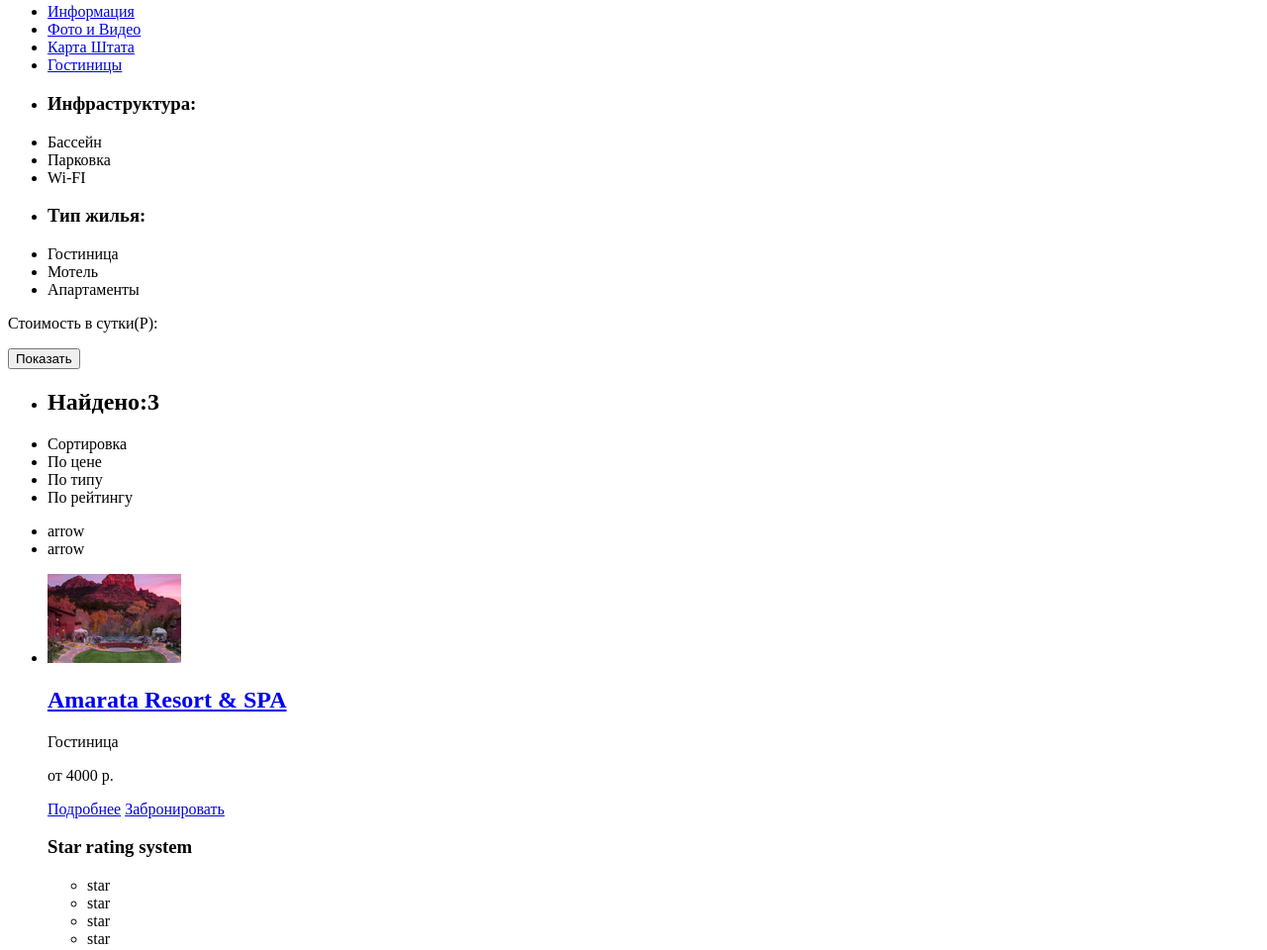
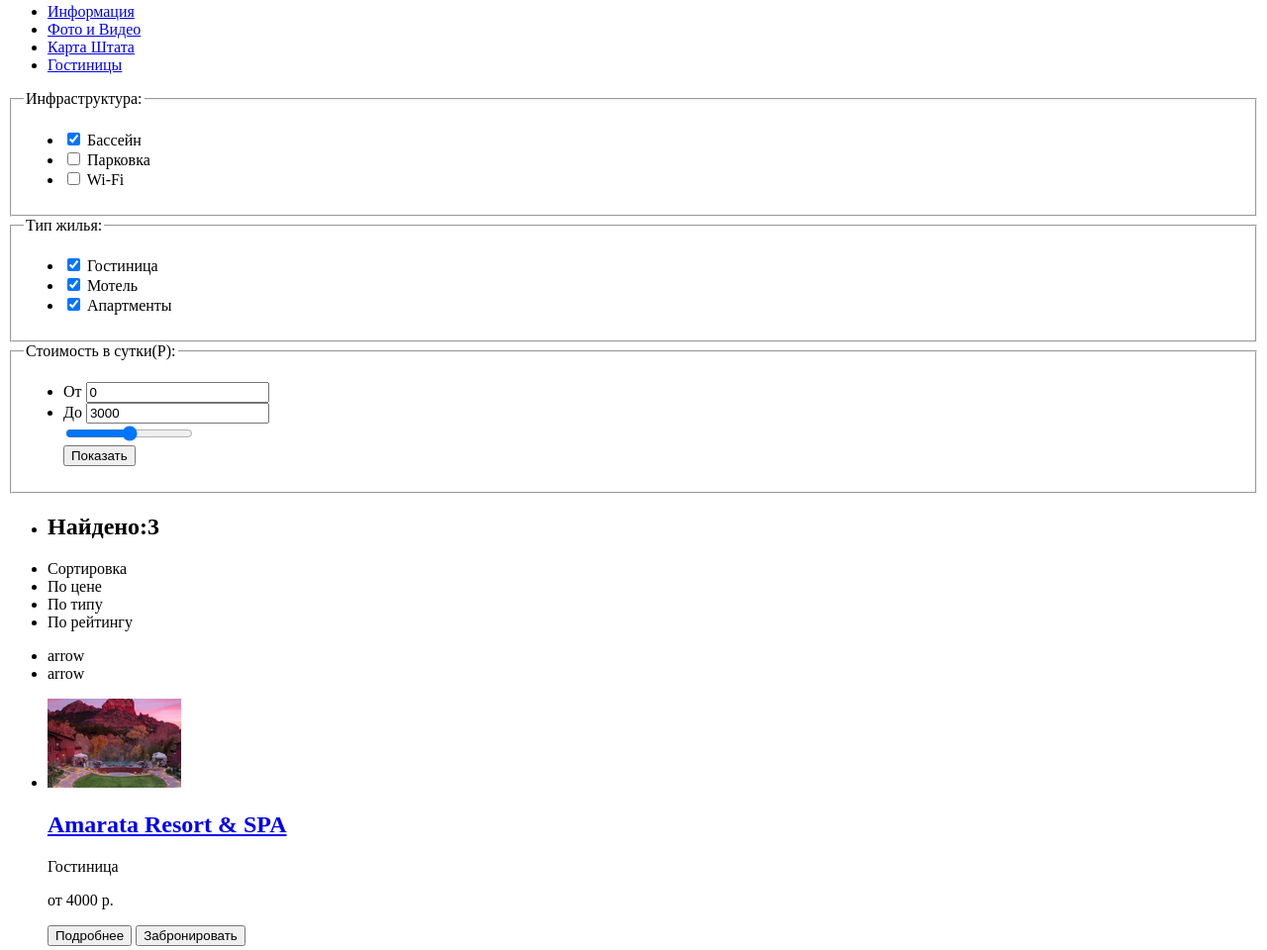
Before and after one commit to TatsianaNekrashevich/967265-sedona-26, a plain HTML site: page hotels.html in a window 1280 px wide. Shown: the part 666-1626 px from the top of the page at 99% size. Drawn offline with Linux system fonts and the light colour scheme.

Commit message:
Добавила все формы

```diff
--- a/hotels.html
+++ b/hotels.html
@@ -23,27 +23,53 @@
     </nav>
   </header>
   <main>
-    <section>
+    <form method="get">
+      <fieldset>
+
+
+        <legend>Инфраструктура:</legend>
         <ul>
           <li>
-          <h3>Инфраструктура:</h3>
-        </li>
-        <li>Бассейн</li>
-        <li>Парковка</li>
-        <li>Wi-FI</li>
+            <input type="checkbox" name="presence-of-the-pool" id="filter-presence-of-the-pool" checked>
+            <label for="filter -presence-of-the-pool">Бассейн</label></li>
+          <li>
+            <input type="checkbox" name="presence -of -the -parking -lot" id="filter-presence-of-the p-arking lot">
+            <label for="filter-presence-of-the-parking-lot">Парковка</label></li>
+
+          <li>
+            <input type="checkbox" name="presence-of-Wi-FI" id="filter-presence-of-Wi-Fi">
+            <label for="filter-presence-of-Wi-Fi">Wi-Fi</label></li>
         </ul>
+      </fieldset>
+      <fieldset>
+        <legend>Тип жилья:</legend>
         <ul>
           <li>
-          <h3>Тип жилья:</h3>
-        </li>
-        <li>Гостиница</li>
-        <li>Мотель</li>
-        <li>Апартаменты</li>
+            <input type="checkbox" name="type-of-living-hotel" id="filter-type-of-living-hotel" checked>
+            <label for="filter-type-of-living-hotel">Гостиница</label></li>
+          <li>
+            <input type="checkbox" name="type-of-living-motel" id="filter-type-of-living-motel" checked>
+            <label for="filter-type-of-living-motel">Мотель</label></li>
+          <li>
+            <input type="checkbox" name="type-of-living-apartment" id="filter-type-of-living-apartment" checked>
+            <label for="filter-type-of-living-apartment">Апартменты</label></li>
         </ul>
-      <p> Стоимость в сутки(Р):</p>
-      <!-- Slider  -->
+      </fieldset>
+      <fieldset>
+        <legend> Стоимость в сутки(Р):</legend>
+        <ul>
+          <li>
+            <label for="min">От</label>
+            <input type="text" id="min" name="minimum-value" value="0"></li>
+          <li>
+            <label for="max">До</label>
+            <input type="text" id="max" name="maximum-value" value="3000"></li>
+          <div class="slidecontainer">
+            <input type="range" min="1" max="3000" value="" class="slider" id="myRange">
+          </div>
           <button type="button">Показать</button>
-    </section>
+      </fieldset>
+    </form>
     <section>
       <ul>
         <li>
@@ -69,8 +95,8 @@
           </a>
           <p>Гостиница </p>
           <p>от 4000 р.</p>
-          <a href="#">Подробнее</a>
-          <a href="#">Забронировать</a>
+          <button type="submit">Подробнее</button>
+          <button type="submit">Забронировать</button>
           <h3>Star rating system</h3>
           <ul>
             <li><span>star</span></li>
@@ -87,8 +113,8 @@
           </a>
           <p>Мотель </p>
           <p>от 3000 р.</p>
-          <a href="#">Подробнее</a>
-          <a href="#">Забронировать</a>
+          <button type="submit">Подробнее</button>
+          <button type="submit">Забронировать</button>
           <h3>Star rating system</h3>
           <ul>
             <li><span>star</span></li>
@@ -105,8 +131,8 @@
           </a>
           <p>Апартменты </p>
           <p>от 2000 р.</p>
-          <a href="#">Подробнее</a>
-          <a href="#">Забронировать</a>
+          <button type="submit">Подробнее</button>
+          <button type="submit">Забронировать</button>
           <h3>Star rating system</h3>
           <ul>
             <li><span>star</span></li>
@@ -121,9 +147,9 @@
     <h3>#visitsedona</h3>
     <div>
       <ul>
-        <li><a href="#"><img src="img/twitter.svg">Твитер</a></li>
-        <li><a href="#"><img src="img/fb-icon.svg">Фейсбук</a></li>
-        <li><a href="#"><img src="img/youtube.svg">Ютуб </a></li>
+        <li><a href="#"><img src="img/twitter.svg">Седона в Твитер</a></li>
+        <li><a href="#"><img src="img/fb-icon.svg">Седона на Фейсбук</a></li>
+        <li><a href="#"><img src="img/youtube.svg">Седона на Ютуб </a></li>
       </ul>
     </div>
     <p>
```
Also changed, not shown: index.html (+20 -2 lines). Lines whose indentation alone changed are shown as unchanged.
